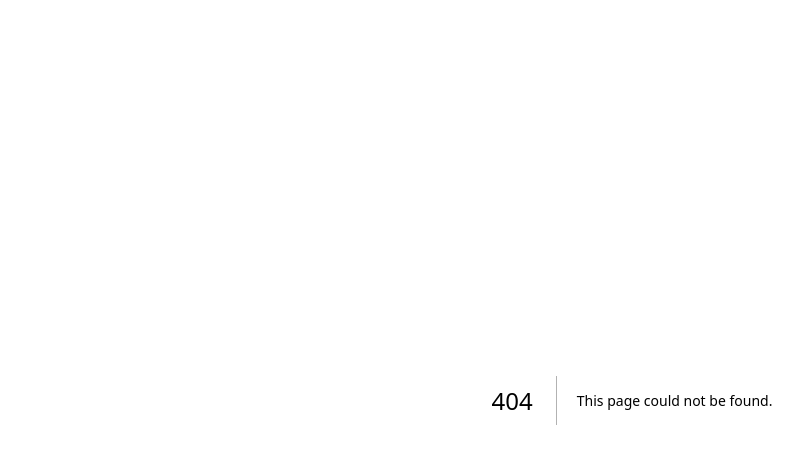
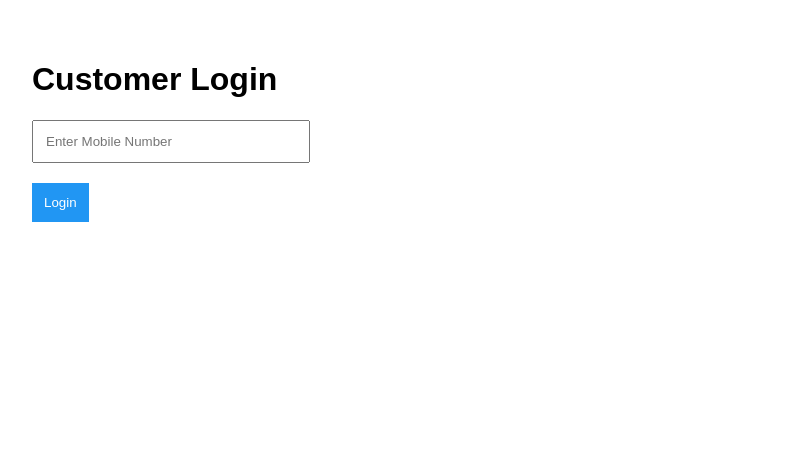
Before and after one commit to rudrajain95/gau-trust, a Next.js app: page /login in a window 1280 px wide. Before the commit this address had no page. Shown: the top 464 px of the page, without its empty margins (8-811 px from the left). Built offline with nearby package versions, Linux system fonts and the light colour scheme.

Commit message:
create customer login page

```diff
--- /dev/null
+++ b/app/login/page.tsx
@@ -0,0 +1,54 @@
+"use client";
+
+import { useState } from "react";
+
+export default function CustomerLogin(){
+
+const [mobile,setMobile] = useState("");
+
+const login = ()=>{
+
+localStorage.setItem("customerMobile",mobile);
+
+window.location.href="/dashboard";
+
+}
+
+return(
+
+<div style={{padding:40,fontFamily:"Arial"}}>
+
+<h1>Customer Login</h1>
+
+<input
+placeholder="Enter Mobile Number"
+value={mobile}
+onChange={(e)=>setMobile(e.target.value)}
+style={{
+display:"block",
+marginTop:20,
+padding:12,
+width:250
+}}
+/>
+
+<button
+onClick={login}
+style={{
+marginTop:20,
+padding:12,
+background:"#2196f3",
+color:"white",
+border:"none"
+}}
+>
+
+Login
+
+</button>
+
+</div>
+
+)
+
+}
```
